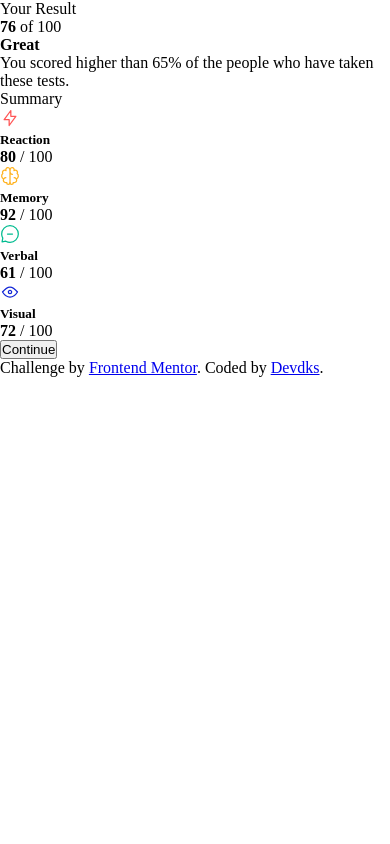
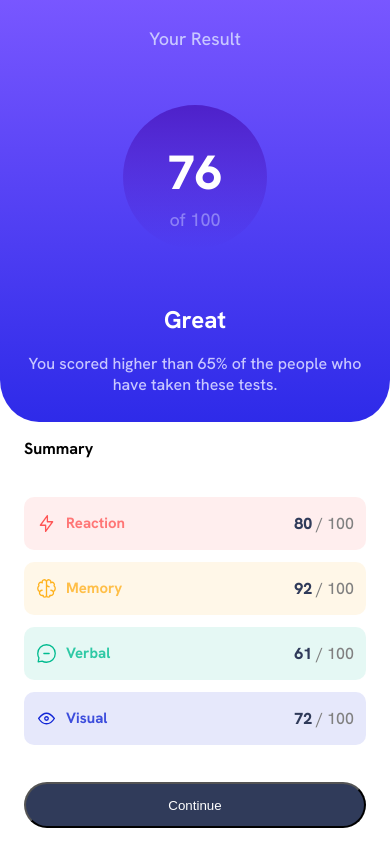
Before and after one commit to devdks/fm-results-summary-component-main, a plain HTML site: page index.html in a window 390 px wide. Drawn offline with Linux system fonts and the light colour scheme.

Commit message:
feat: add styles to the project
added all styles to make it look as close to the design as it should be. used media queries to adapt to different screen sizes

```diff
--- a/main.css
+++ b/main.css
@@ -1,3 +1,16 @@
+@import url('https://fonts.googleapis.com/css2?family=Hanken+Grotesk:wght@500;700;800&display=swap');
+
+:root{
+    --p-light-red: hsl(0, 100%, 67%);
+    --p-orangey-yellow: hsl(39, 100%, 56%);
+    --p-green-teal: hsl(166, 100%, 37%);
+    --p-cobalt-blue: hsl(234, 85%, 45%);
+    --pale-blue: hsl(221, 100%, 96%);
+    --light-lavender: hsl(241, 100%, 89%);
+    --dark-gray-blue: hsl(224, 30%, 27%);
+    --hanken-grotesk: "Hanken Grotesk", sans-serif;
+}
+
 *,
 *::after,
 *::before {
@@ -5,3 +18,237 @@
     padding: 0;
     box-sizing: border-box;
 }
+
+html {
+    font-size: 18px;
+    font-family: var(--hanken-grotesk);
+}
+
+html, body {
+    height: 100%;
+}
+
+body {
+    width: 100%;
+    display: flex;
+    flex-direction: column;
+}
+
+.container {
+    height: 100%;
+    width: 100%;
+    display: flex;
+    flex-direction: column;
+    background-color: white;
+    padding: 0;
+}
+
+.result, .summary {
+    flex: 1;
+}
+
+
+/* result class & children style */
+.result {
+    width: 100%;
+    max-height: 50%;
+    display: flex;
+    flex-direction: column;
+    align-items: center;
+    justify-content: space-between;
+    padding: 1.5em;
+    background: linear-gradient(180deg, hsl(252, 100%, 67%), hsl(241, 81%, 54%));
+    border-radius: 0 0 10% 10%;
+    color: var(--light-lavender);
+}
+
+.score {
+    display: flex;
+    flex-direction: column;
+    align-items: center;
+    justify-content: flex-end;
+    height: 8rem;
+    width: 8rem;
+    border-radius: 50%;
+    background: linear-gradient(180deg, hsla(256, 72%, 46%, 1), hsla(241, 72%, 46%, 0));
+    gap: 0.25em;
+}
+
+.score strong {
+    font-size: 48px;
+    font-weight: 800;
+    color: white;
+}
+
+.score span {
+    margin-bottom: 1em;
+    color: hsla(241, 100%, 89%, 0.5);
+}
+
+.score-text {
+    display: flex;
+    flex-direction: column;
+    gap: 1em;
+    align-items: center;
+}
+
+.score-text strong {
+    font-size: 24px;
+    font-weight: 700;
+    color: white;
+}
+
+.score-text p {
+    text-align: center;
+    font-size: 16px;
+}
+
+/* summary class & children style */
+.summary {
+    display: flex;
+    flex-direction: column;
+    align-content: center;
+    gap: .75em;
+    padding: 1em 1.5em;
+    font-size: 16px;
+}
+
+.summary p {
+    font-weight: 700;
+    margin-bottom: auto;
+}
+
+.category {
+    width: 100%;
+    display: flex;
+    justify-content: space-between;
+    padding: 1em .75em;
+    border-radius: 10px;
+}
+
+.category-name-icon {
+    display: flex;
+    gap: .5rem;
+    font-size: 18px;
+}
+
+.reaction {
+    background-color: hsla(0, 100%, 67%, 0.1);
+}
+
+.reaction > .category-name-icon {
+    color: hsla(0, 100%, 67%, 0.8);
+}
+
+.memory {
+    background-color: hsla(39, 100%, 56%, 0.1);
+}
+
+.memory > .category-name-icon {
+    color: hsla(39, 100%, 56%, 0.8);
+}
+
+.verbal {
+    background-color: hsla(166, 100%, 37%, 0.1);
+}
+
+.verbal > .category-name-icon {
+    color: hsla(166, 100%, 37%, 0.8);
+}
+
+.visual {
+    background-color: hsla(234, 85%, 45%, 0.1);
+}
+
+.visual > .category-name-icon {
+    color: hsla(234, 85%, 45%, 0.8);
+}
+
+.category strong {
+    color: hsl(224, 30%, 27%);
+    font-weight: 800;
+}
+
+.category span {
+    color: gray;
+}
+
+button {
+    background-color: hsl(224, 30%, 27%);
+    color: white;
+    padding: 1em;
+    border-radius: 3em;
+    margin-top: auto;
+}
+
+.attribution {
+    display: none;
+    font-size: 11px;
+    text-align: center;
+    position: absolute;
+    bottom: 3em;
+ }
+.attribution a { color: hsl(228, 45%, 44%); }
+
+@media all and (min-width: 426px) {
+    body {
+        justify-content: center;
+        align-items: center;
+    }
+
+    .container {
+        flex-direction: row;
+        max-width: 60%;
+        max-height: 50%;
+        z-index: 10;
+        border-radius: 2em;
+        box-shadow: 10px 10px 4em rgba(0, 0, 0, 0.3);
+    }
+
+    .result {
+        max-height: 100%;
+        border-radius: 10%;
+        padding: .75em 1.5em;
+    }
+
+    .summary {
+        border-radius: 0 10% 10% 0;
+    }
+}
+
+@media all and (min-width: 426px) and (max-width: 767px) {
+    .container {
+        max-width: 80%;
+        max-height: 60%;
+    }
+
+    .result {
+        padding: .75em 1.5em;
+    }
+}
+
+@media all and (min-width:768px) {
+    .attribution {
+        display: block;
+    }
+}
+
+@media all and (min-width: 1440px) {
+
+    .container {
+        max-width: 50%;
+        max-height: 60%;
+    }
+
+    .result {
+        padding: 1.7em 1.5em;
+    }
+
+    .summary {
+        padding: 2em 1.5em;
+    }
+
+    .score-text {
+        padding: 0 1em;
+    }
+}
```
